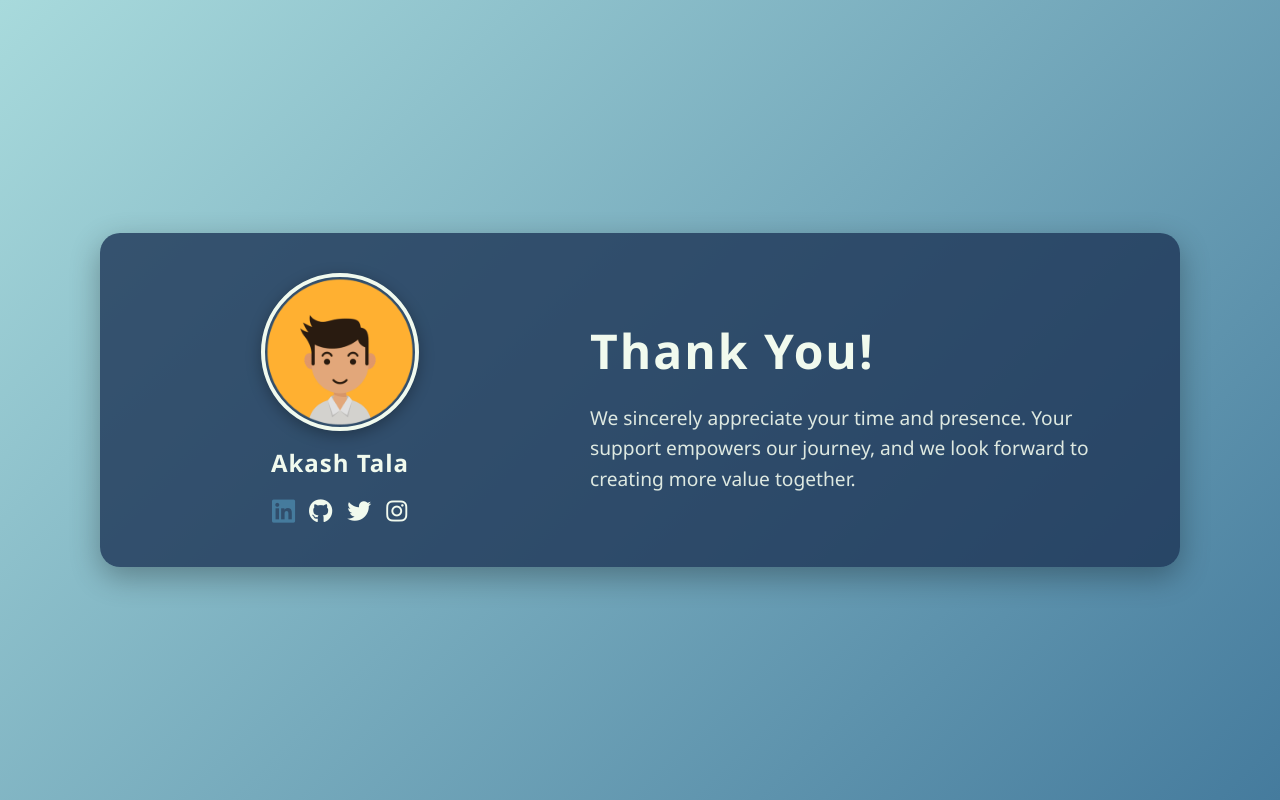
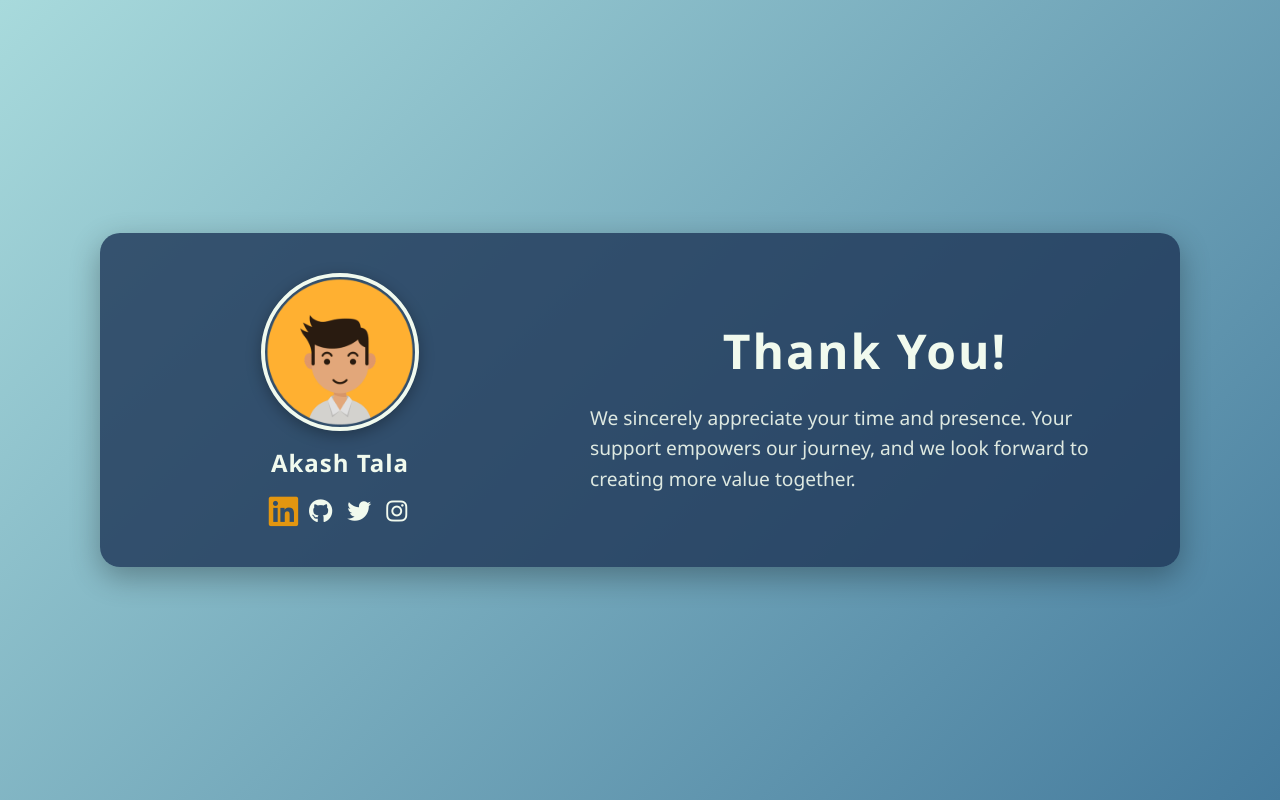
Before and after one commit to talaakash/talaakash.github.io, a plain HTML site: page index.html in a window 1280 px wide. In both pictures the pointer is over the link 283 px from the left and 510 px from the top of the page. Drawn offline with Linux system fonts and the light colour scheme.

Commit message:
aasa file updated
-- aasa file updated

```diff
--- a/index.html
+++ b/index.html
@@ -1,117 +1,3 @@
-<!-- <!DOCTYPE html>
-<html lang="en">
-<head>
-    <meta charset="UTF-8">
-    <meta name="viewport" content="width=device-width, initial-scale=1.0">
-    <title>Welcome Home</title>
-    <link rel="icon" type="image/png" href="Icon.png">
-    <style>
-        body {
-            margin: 0;
-            font-family: 'Segoe UI', Tahoma, Geneva, Verdana, sans-serif;
-            display: flex;
-            justify-content: center;
-            align-items: center;
-            min-height: 100vh;
-            background: linear-gradient(135deg, #a8dadc 0%, #457b9d 100%);
-            color: #f1faee;
-        }
-
-        .main {
-            display: flex;
-            align-items: center;
-            justify-content: space-between;
-            width: 80%;
-            max-width: 1000px;
-            background-color: rgba(29, 53, 87, 0.8);
-            border-radius: 20px;
-            padding: 40px;
-            box-shadow: 0 10px 30px rgba(0, 0, 0, 0.3);
-            animation: fadeIn 1.5s ease-out;
-        }
-
-        .left-section {
-            display: flex;
-            flex-direction: column;
-            align-items: center;
-            width: 40%;
-        }
-
-        .left-section img {
-            width: 150px;
-            height: 150px;
-            border-radius: 50%;
-            object-fit: cover;
-            border: 4px solid #f1faee;
-            margin-bottom: 15px;
-            box-shadow: 0 4px 15px rgba(0, 0, 0, 0.3);
-        }
-
-        .left-section h2 {
-            font-size: 1.5em;
-            letter-spacing: 1px;
-            margin-top: 0;
-            text-align: center;
-        }
-
-        .right-section {
-            width: 55%;
-            text-align: left;
-        }
-
-        .right-section h1 {
-            font-size: 3em;
-            margin-bottom: 15px;
-            letter-spacing: 2px;
-        }
-
-        .right-section p {
-            font-size: 1.2em;
-            line-height: 1.6;
-            opacity: 0.9;
-        }
-
-        @keyframes fadeIn {
-            from {
-                opacity: 0;
-                transform: translateY(-20px);
-            }
-            to {
-                opacity: 1;
-                transform: translateY(0);
-            }
-        }
-
-        @media (max-width: 768px) {
-            .main {
-                flex-direction: column;
-                text-align: center;
-            }
-
-            .left-section, .right-section {
-                width: 100%;
-            }
-
-            .right-section {
-                margin-top: 20px;
-            }
-        }
-    </style>
-</head>
-<body>
-    <div class="main">
-        <div class="left-section">
-            <img src="Icon.png" alt="Icon">
-            <h2>Akash Tala</h2>
-        </div>
-        <div class="right-section">
-            <h1>Thank You!</h1>
-            <p>We sincerely appreciate your time and presence. Your support empowers our journey, and we look forward to creating more value together.</p>
-        </div>
-    </div>
-</body>
-</html> -->
-
 <!DOCTYPE html>
 <html lang="en">
 <head>
@@ -140,6 +26,7 @@
             background-color: rgba(29, 53, 87, 0.8);
             border-radius: 20px;
             padding: 40px;
+            margin: 20px;
             box-shadow: 0 10px 30px rgba(0, 0, 0, 0.3);
             animation: fadeIn 1.5s ease-out;
         }
@@ -182,8 +69,8 @@
         }
 
         .social-links a:hover {
-            color: #457b9d; /* Primary blue for hover */
-            transform: scale(1.1); /* Slight zoom on hover */
+            color: #e39610; /* Primary blue for hover */
+            transform: scale(1.4); /* Slight zoom on hover */
         }
         /* -------------------------- */
 
@@ -245,7 +132,9 @@
             </div>
             </div>
         <div class="right-section">
+            <center>
             <h1>Thank You!</h1>
+            </center>
             <p>We sincerely appreciate your time and presence. Your support empowers our journey, and we look forward to creating more value together.</p>
         </div>
     </div>
```
Also changed, not shown: 1 other file.
